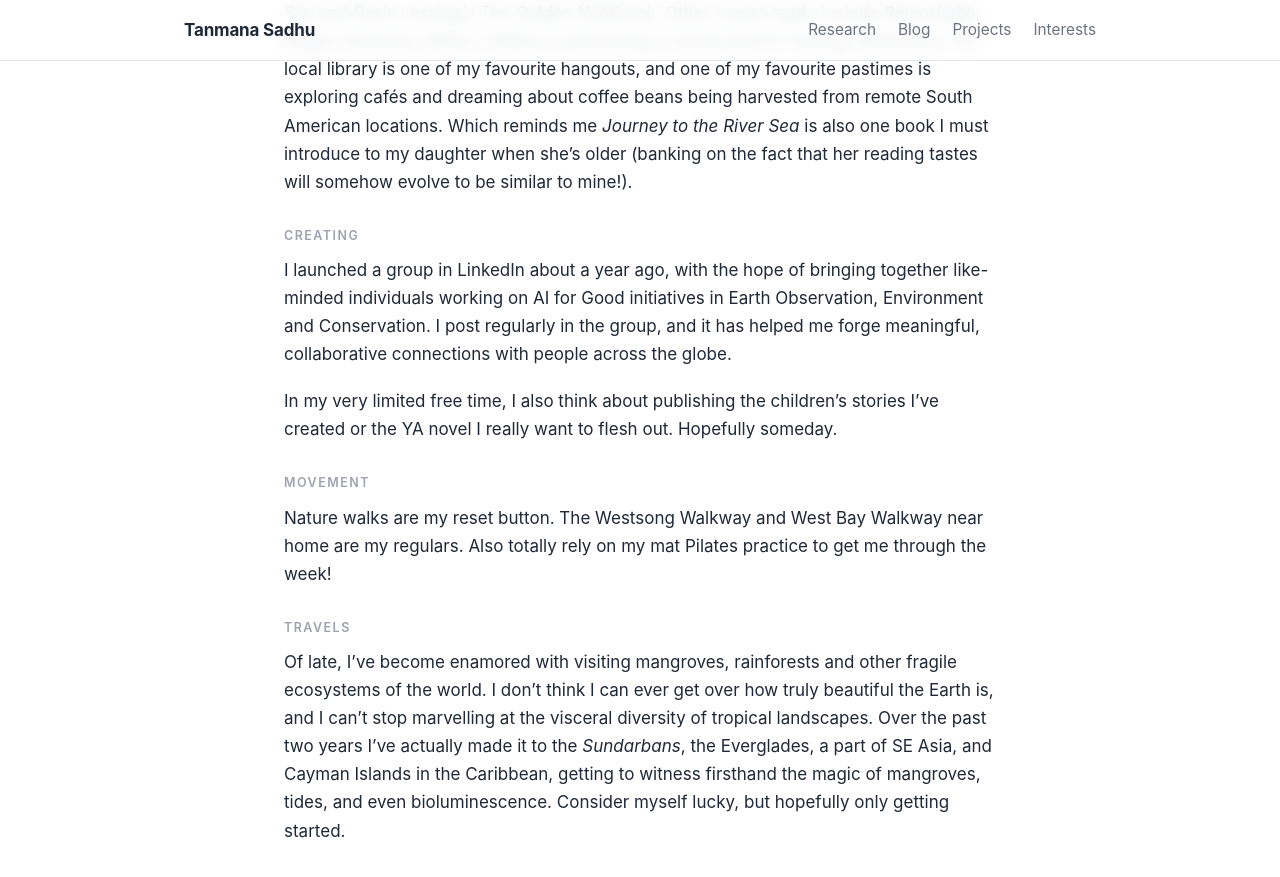
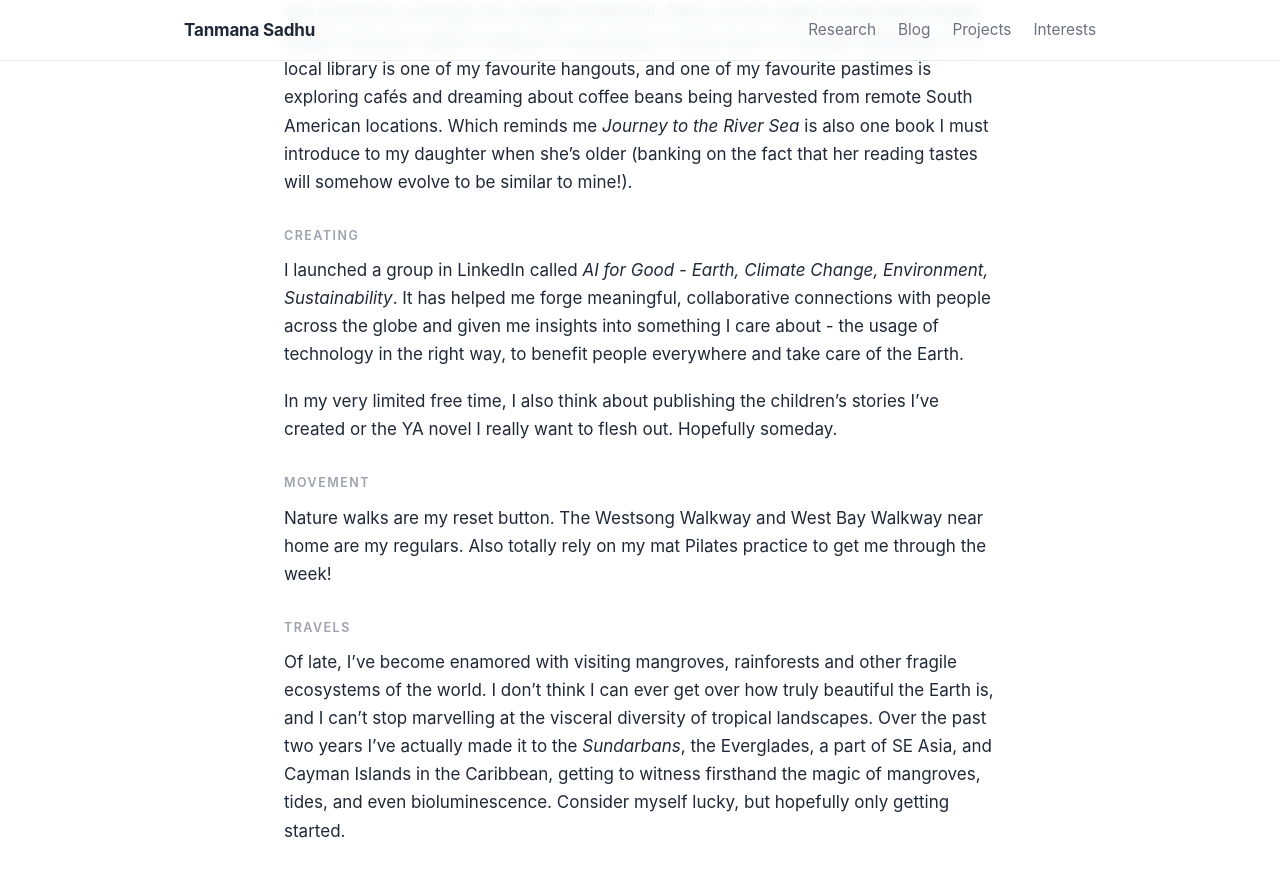
Before and after one commit to tanmana5/tanmana5.github.io, a Jekyll site: the page built from interests.md, in a window 1280 px wide and 900 px high, scrolled down 358 px. Shown: the top 877 px of the window. Built offline with Jekyll 4.4.1, drawn with Linux system fonts in a browser that asks for light colours.

Commit message:
Fill in Interests page

```diff
--- a/interests.md
+++ b/interests.md
@@ -15,7 +15,7 @@ I would probably categorize my favourites as science fiction, YA, and the classi
 
 <p class="section-title">Creating</p>
 
-I launched a group in LinkedIn about a year ago, with the hope of bringing together like-minded individuals working on AI for Good initiatives in Earth Observation, Environment and Conservation. I post regularly in the group, and it has helped me forge meaningful, collaborative connections with people across the globe.
+I launched a group in LinkedIn called *AI for Good - Earth, Climate Change, Environment, Sustainability*. It has helped me forge meaningful, collaborative connections with people across the globe and given me insights into something I care about - the usage of technology in the right way, to benefit people everywhere and take care of the Earth.
 
 In my very limited free time, I also think about publishing the children's stories I've created or the YA novel I really want to flesh out. Hopefully someday.
 
```
